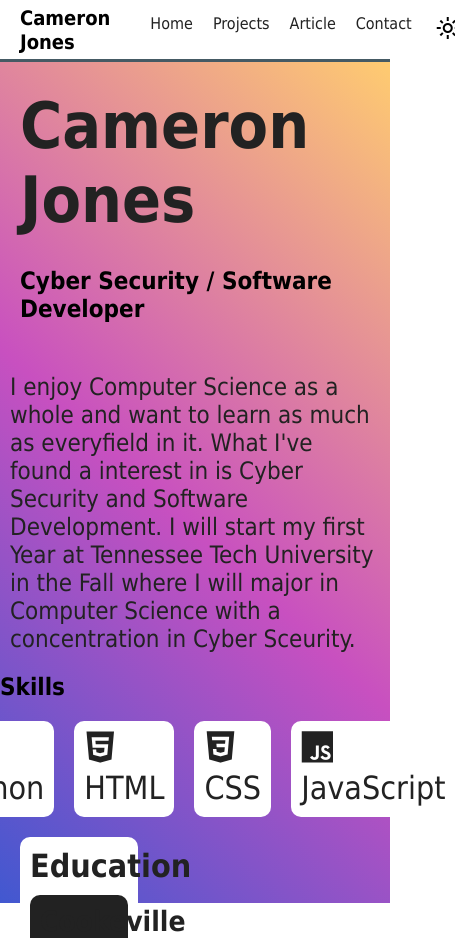
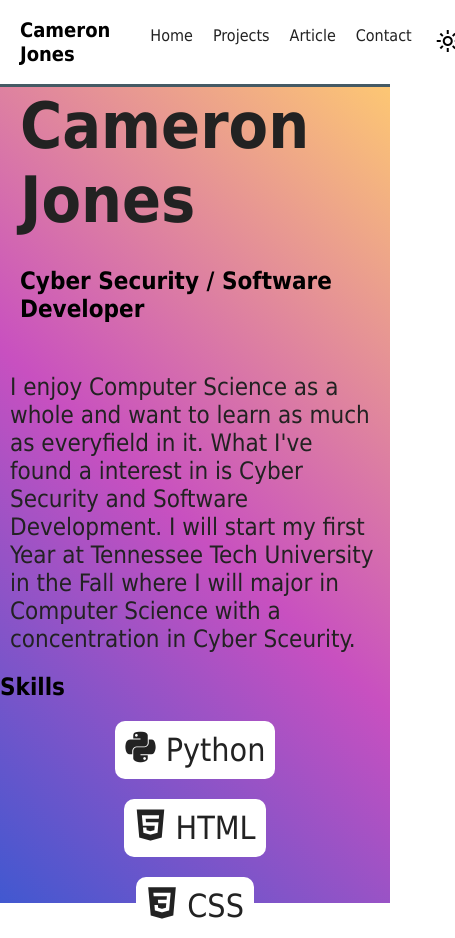
Before and after one commit to Crayjones/Crayjones.github.io, a plain HTML site: page index.html in a window 390 px wide. Shown: the top 938 px of the page, 455 px wide, since content can reach past the window. Drawn offline with nearby package versions, Linux system fonts and the light colour scheme.

Commit message:
Fixed some Mobile

```diff
--- a/style.css
+++ b/style.css
@@ -158,3 +158,19 @@ h1 {
     color: light-dark(var(--light-secondary), var(--dark-secondary));
     margin: 0;
 }
+
+@media screen and (max-width: 768px) {
+
+    header {
+        height: 10vh;
+    }
+
+    .skills {
+        flex-direction: column;
+    }
+
+    .box {
+        max-width: 100%;
+    }
+
+}
```
